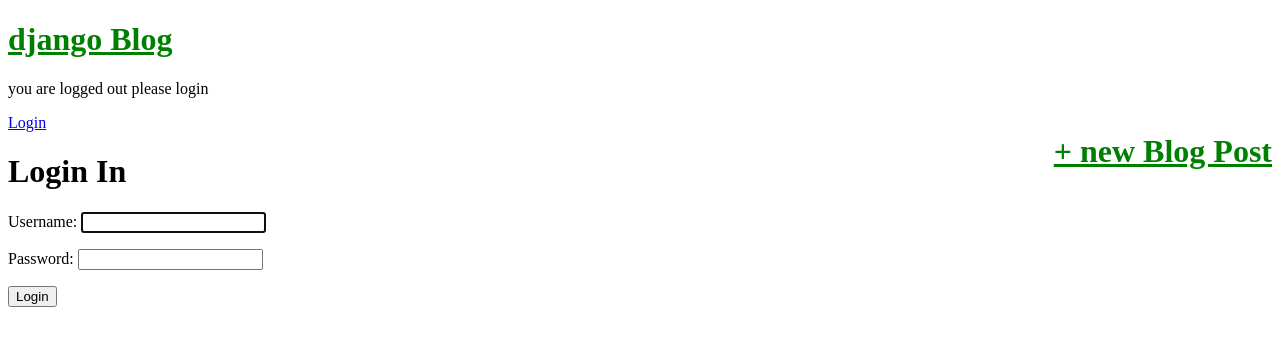
After one commit to Nicodona/djangoProject, a Django app: page /accounts/login/ in a window 1280 px wide. The commit adds this page. Shown: the top 346 px of the page. Run offline with Django 3.2, Linux system fonts and the light colour scheme.

Commit message:
CRUD with registration no test yet

```diff
--- /dev/null
+++ b/djangoblog/accounts/urls.py
@@ -0,0 +1,6 @@
+from django.urls import path
+from .views import SignUpView
+
+urlpatterns = [
+    path('signup/', SignUpView.as_view(), name='signup'),
+]
--- a/djangoblog/djangoblog/settings.py
+++ b/djangoblog/djangoblog/settings.py
@@ -38,6 +38,7 @@ INSTALLED_APPS = [
     'django.contrib.messages',
     'django.contrib.staticfiles',
     'blog',
+    'accounts',
 ]
 
 MIDDLEWARE = [
@@ -125,3 +126,5 @@ STATICFILES_DIRS = [str(BASE_DIR.joinpath('static'))]
 # https://docs.djangoproject.com/en/3.2/ref/settings/#default-auto-field
 
 DEFAULT_AUTO_FIELD = 'django.db.models.BigAutoField'
+LOGIN_REDIRECT_URL = 'home'
+LOGOUT_REDIRECT_URL = 'home'
--- a/djangoblog/djangoblog/urls.py
+++ b/djangoblog/djangoblog/urls.py
@@ -19,4 +19,6 @@ from django.urls import path, include
 urlpatterns = [
     path('admin/', admin.site.urls),
     path('', include('blog.urls')),
+    path('accounts/', include('accounts.urls')),
+    path('accounts/', include('django.contrib.auth.urls')),
 ]
--- a/djangoblog/templates/base.html
+++ b/djangoblog/templates/base.html
@@ -15,6 +15,13 @@
         <h1><a href="{% url 'post_new' %}">+ new Blog Post</a></h1>
     </div>
 </header>
+{% if user.is_authenticated %}
+<p>Hi {{ user.username }}!</p>
+<a href="{% url 'logout' %}">Logut</a>
+{% else %}
+<p> you are logged out please login</p>
+<a href="{% url 'login'%}">Login</a>
+{% endif %}
 
 <div>
     {% block content%}
--- /dev/null
+++ b/djangoblog/templates/registration/login.html
@@ -0,0 +1,11 @@
+{% extends 'base.html' %}
+
+
+{% block content %}
+<h1>Login In</h1>
+<form method="post">
+    {% csrf_token %}
+    {{ form.as_p }}
+    <button type="submit">Login</button>
+</form>
+{% endblock content%}
```
Also changed, not shown: djangoblog/templates/registration/signup.html (added, +11 -0 lines), djangoblog/db.sqlite3.
